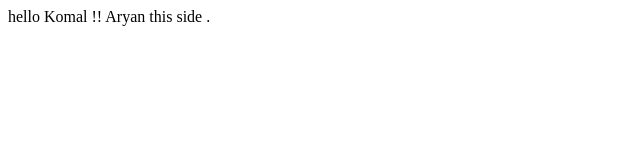
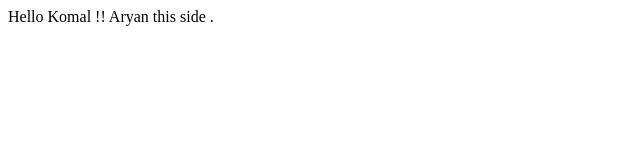
Before and after one commit to AK-code17/apnacollege-demo, a plain HTML site: page index.html in a window 1280 px wide. Shown: the full height of the page, 0-640 px from the left. Drawn offline with Linux system fonts and the light colour scheme.

Commit message:
index.html fixed

```diff
--- a/index.html
+++ b/index.html
@@ -1,2 +1,2 @@
-<p>hello Komal !!
-Aryan this side . </p>
+<p>  Hello Komal !!
+   Aryan this side . </p>
```
